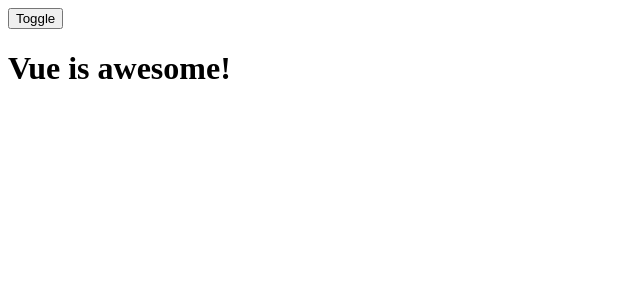
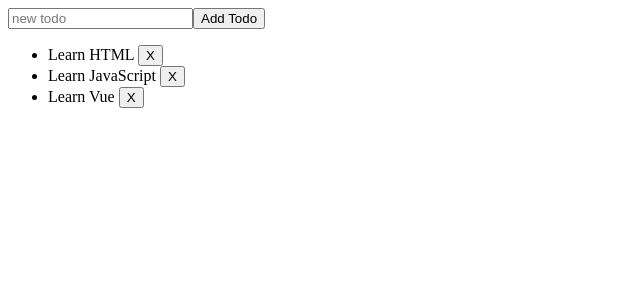
Before and after one commit to cecldwll/javascript-framework, a Vue app in the folder vue-project/: page / in a window 1280 px wide. Shown: the top 300 px of the page, without its empty margins (0-640 px from the left). Built offline with nearby package versions, Linux system fonts and the light colour scheme; the HTML template or start-up script is replaced by a standard one.

Commit message:
list rendering

```diff
--- a/vue-project/src/App.vue
+++ b/vue-project/src/App.vue
@@ -1,15 +1,35 @@
 <script setup>
 import { ref } from 'vue'
 
-const awesome = ref(true)
+// give each todo a unique id
+let id = 0
 
-function toggle() {
-  awesome.value = !awesome.value
+const newTodo = ref('')
+const todos = ref([
+  { id: id++, text: 'Learn HTML' },
+  { id: id++, text: 'Learn JavaScript' },
+  { id: id++, text: 'Learn Vue' }
+])
+
+function addTodo() {
+  todos.value.push({ id: id++, text: newTodo.value })
+  newTodo.value = ''
+}
+
+function removeTodo(todo) {
+  todos.value = todos.value.filter((t) => t !== todo)
 }
 </script>
 
 <template>
-  <button @click="toggle">Toggle</button>
-  <h1 v-if="awesome">Vue is awesome!</h1>
-  <h1 v-else>Oh no </h1>
+  <form @submit.prevent="addTodo">
+    <input v-model="newTodo" required placeholder="new todo">
+    <button>Add Todo</button>
+  </form>
+  <ul>
+    <li v-for="todo in todos" :key="todo.id">
+      {{ todo.text }}
+      <button @click="removeTodo(todo)">X</button>
+    </li>
+  </ul>
 </template>
```
